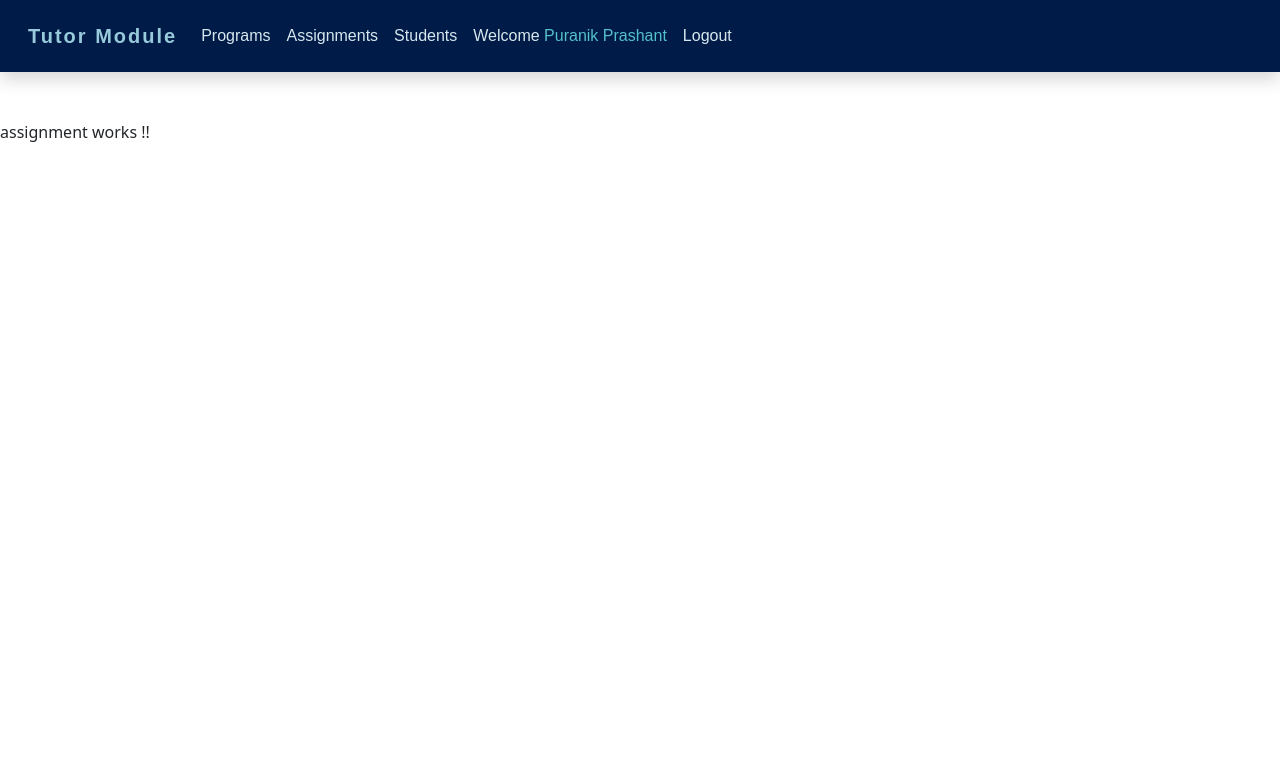
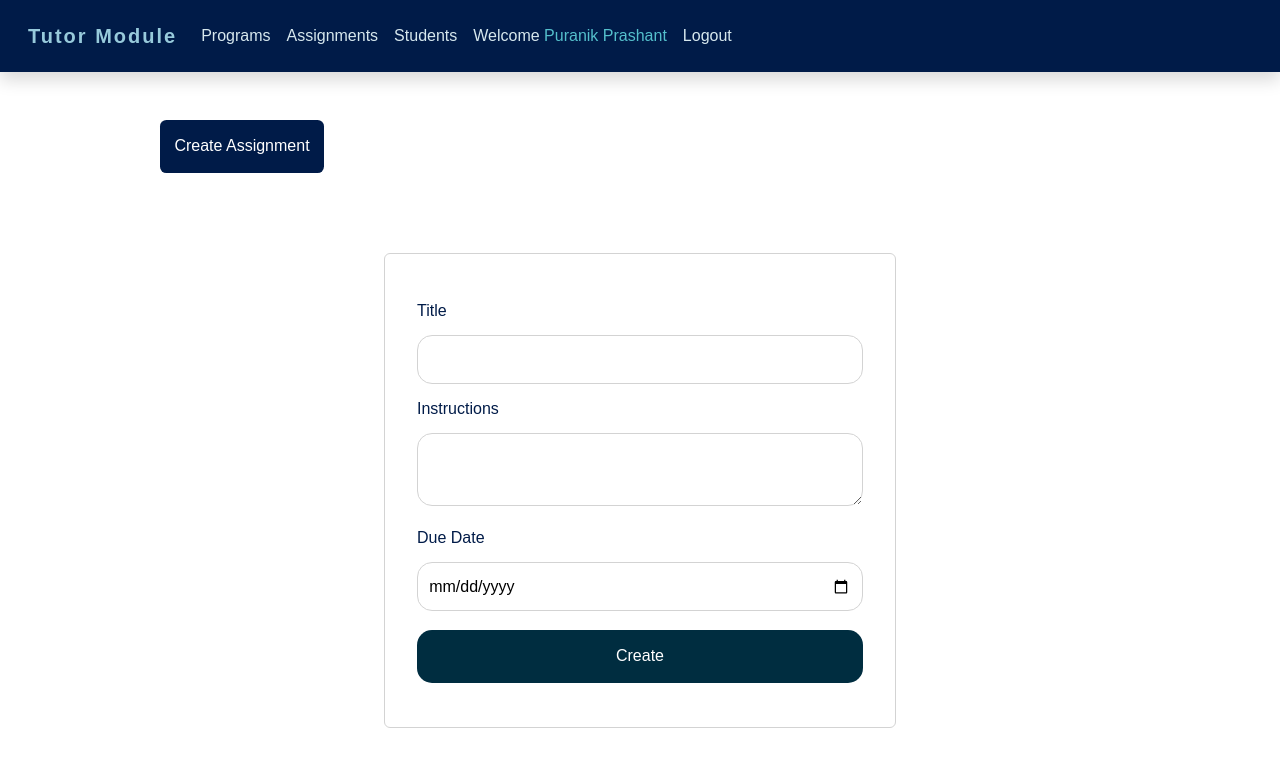
Before and after one commit to RutujaSantikar/fynd-final-project, a Vue app: page /assignments in a window 1280 px wide. Shown: the top 766 px of the page. Built offline with nearby package versions, Linux system fonts and the light colour scheme.

Commit message:
static ui added

```diff
--- a/src/App.vue
+++ b/src/App.vue
@@ -12,6 +12,7 @@ import AppMenu from "./components/AppMenu.vue";
 
 export default {
   name: "App",
+
   components: {
     // AppHome
     AppMenu,
--- a/src/components/AppAssignment.vue
+++ b/src/components/AppAssignment.vue
@@ -1,16 +1,93 @@
 <template>
   <div>
-    assignment works !!
+    <button
+      type="submit"
+      class="btn-create-assignment"
+      id="create-assignment-btn"
+    >
+      Create Assignment
+    </button>
+    <div class="create-assignment-container">
+      <div class="create-assignment-card">
+        <form
+          action=""
+          id="createAssignmentForm"
+          class="create-assignment-form"
+        >
+          <div><label for="assignmentName">Title</label></div>
+          <input type="text" name="assignmentName" id="assignment-Name" />
+          <div><label for="instructions">Instructions</label></div>
+          <textarea
+            name="assignInstructions"
+            id="assignment-instructions"
+            cols="30"
+            rows="2"
+          ></textarea>
+          <div><label for="due-date">Due Date</label></div>
+          <input type="date" name="dueDate" id="dueDate" />
+          <div><button type="submit" class="create-btn">Create</button></div>
+        </form>
+      </div>
+    </div>
   </div>
 </template>
 
 <script>
 export default {
-    name:'AppAssignment'
-
-}
+  name: "AppAssignment",
+};
 </script>
 
-<style>
+<style scoped>
+* {
+  font-family: "Tajawal", sans-serif;
+}
+.btn-create-assignment {
+  background-color: #001b48;
+  color: white;
+  padding: 0.9em;
+  border-radius: 0.4em;
+  border: none;
+  margin-left: 10em;
+}
+.create-assignment-container {
+  width: 40%;
+  margin: 5em auto;
+}
+.create-assignment-card {
+  background-color: white;
+  /* box-shadow: 2px 2px 5px 2px lightslategrey; */
+  border: 1px solid lightgray;
 
+  border-radius: 6px;
+}
+input,
+textarea {
+  width: 100%;
+  padding: 0.7em;
+  /* border-radius: 4px; */
+  border-radius: 15px;
+  outline-style: none;
+  border: 1px solid lightgray;
+}
+.create-assignment-form {
+  color: #001b48;
+  font-weight: 530;
+  padding: 2em;
+}
+.create-assignment-form div {
+  margin: 0.8em 0em;
+}
+.create-btn {
+  /* background-color: #02457a; */
+  background-color: #002d40;
+  border: none;
+  border-radius: 15px;
+
+  color: white;
+  font-size: 1em;
+  padding: 0.9em;
+  margin-top: 0.4em;
+  width: 100%;
+}
 </style>
--- a/src/components/AppMenu.vue
+++ b/src/components/AppMenu.vue
@@ -1,4 +1,5 @@
 <template>
+  <div>
     <nav class="navbar navbar-expand-lg navbar-light shadow p-3 mb-5">
       <div class="container-fluid">
         <a class="navbar-brand" href="/">Tutor Module</a>
@@ -35,6 +36,7 @@
         </div>
       </div>
     </nav>
+  </div>
 </template>
 
 <script>
--- a/src/components/AppPrograms.vue
+++ b/src/components/AppPrograms.vue
@@ -1,16 +1,49 @@
 <template>
   <div>
-    <button type="submit" class="btn-create-program" id="createBtn">
+    <button
+      @click="openModal"
+      type="submit"
+      class="btn-create-program"
+      id="createBtn"
+    >
       Create Program
     </button>
+    <div class="card" style="width: 18rem;">
+        <div class="card-body">
+
+          <h5 class="title card-title program-name">MEVN Stack</h5>
+          <h6 class="title card-subtitle teacher-name">Prashant Puranik</h6>
+
+
+        </div>
+        <div class="description program-description">Lorem ipsum dolor sit amet consectetur adipisicing elit. Molestiae reiciendis ipsum similique veritatis corrupti quas hic ad dignissimos est dolorum nemo doloremque modi asperiores itaque beatae, fugiat inventore quia dolores.</div>
+      </div>
+      <div class="create-program-container">
+        <div class="create-program-card">
+
+          <form action="" id="createProgramForm" class="create-program-form">
+            <div><label for="programName">Program Name</label></div>
+            <input type="text" name="programName" id="program-Name" placeholder="ex.MEVN stack"/>
+            <div><label for="programDes">Description</label></div>
+            <textarea name="programDescription" id="program-Description" cols="30" rows="2" placeholder="Short description about program"></textarea>
+
+
+
+            <div><label for="text">Teacher Name</label></div>
+            <input type="text" name="teacherName" id="teacher-Name" placeholder="ex.Puranik Prashant"/>
+            <div><button type="submit" class="create-btn">Create</button></div>
+          </form>
+        </div>
+      </div>
   </div>
 </template>
 
 <script>
-console.log("hello");
 export default {
   name: "AppPrograms",
-};
+
+
+  };
 </script>
 
 <style scoped>
@@ -23,5 +56,61 @@ export default {
   padding: 0.9em;
   border-radius: 0.4em;
   border: none;
+  margin-left: 10em;
 }
+.card-body{
+    background-color: #018abe;
+    border-top-right-radius: 5px;
+    border-top-left-radius: 5px;
+
+}
+.title{
+        color: white;
+}
+.description{
+    padding: 0.7em;
+}
+ .create-program-container{
+      width: 40%;
+      margin: 5em auto;
+  }
+  .create-program-card{
+
+       background-color: white;
+       /* box-shadow: 2px 2px 5px 2px lightslategrey; */
+       border: 1px solid lightgray;
+
+
+      border-radius: 6px;
+  }
+  input,textarea{
+      width: 100%;
+      padding: 0.7em;
+      /* border-radius: 4px; */
+      border-radius: 15px;
+      outline-style: none;
+      border: 1px solid lightgray;
+
+  }
+  .create-program-form{
+      color: #001b48;
+      font-weight: 530;
+  padding: 2em;
+  }
+  .create-program-form div{
+      margin: 0.8em 0em;
+  }
+  .create-btn{
+      /* background-color: #02457a; */
+      background-color: #002d40;
+        border: none;
+      border-radius: 15px;
+
+      color: white;
+      font-size: 1em;
+      padding: 0.9em;
+      margin-top: 0.4em;
+      width: 100%;
+
+  }
 </style>
```
Also changed, not shown: src/images/homeimage.png (added). Lines whose indentation alone changed are shown as unchanged.
